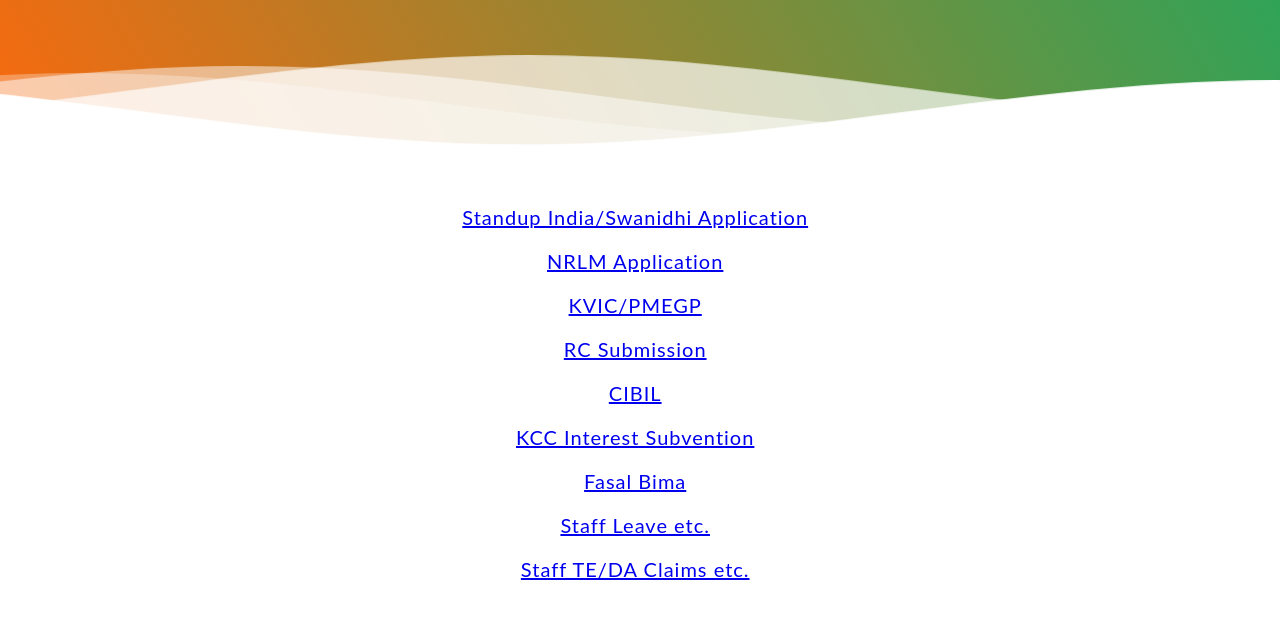
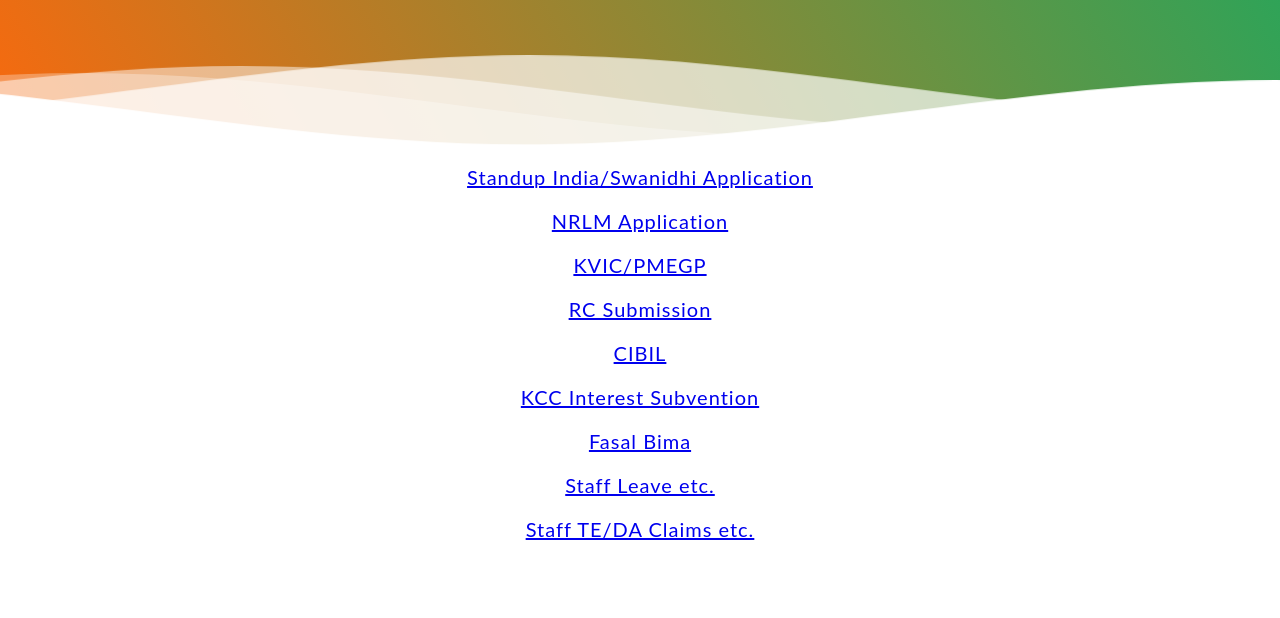
Before and after one commit to subhashreehazra/BUPB_Important_Links, a plain HTML site: page index.html in a window 1280 px wide. Shown: the part 112-730 px from the top of the page. Drawn offline with Linux system fonts and the light colour scheme.

Commit message:
Update index.html

```diff
--- a/index.html
+++ b/index.html
@@ -7,10 +7,14 @@
     <title>BUPB Important Links</title>
     <style>
 
+html, body {
+margin:0;
+padding:0;
+width:100%;
+height:100%;
+position: fixed;
+}
 
-body {
-  margin:0;
-}
 
 
 h1 {
@@ -115,11 +119,9 @@ p {
 }
 
 .links{
-margin: 30px;
-padding: 10px;
 display: inline-block;
 text-align:center;
-width: 93%;
+width: 100%;
 }
     </style>
 </head>
```
